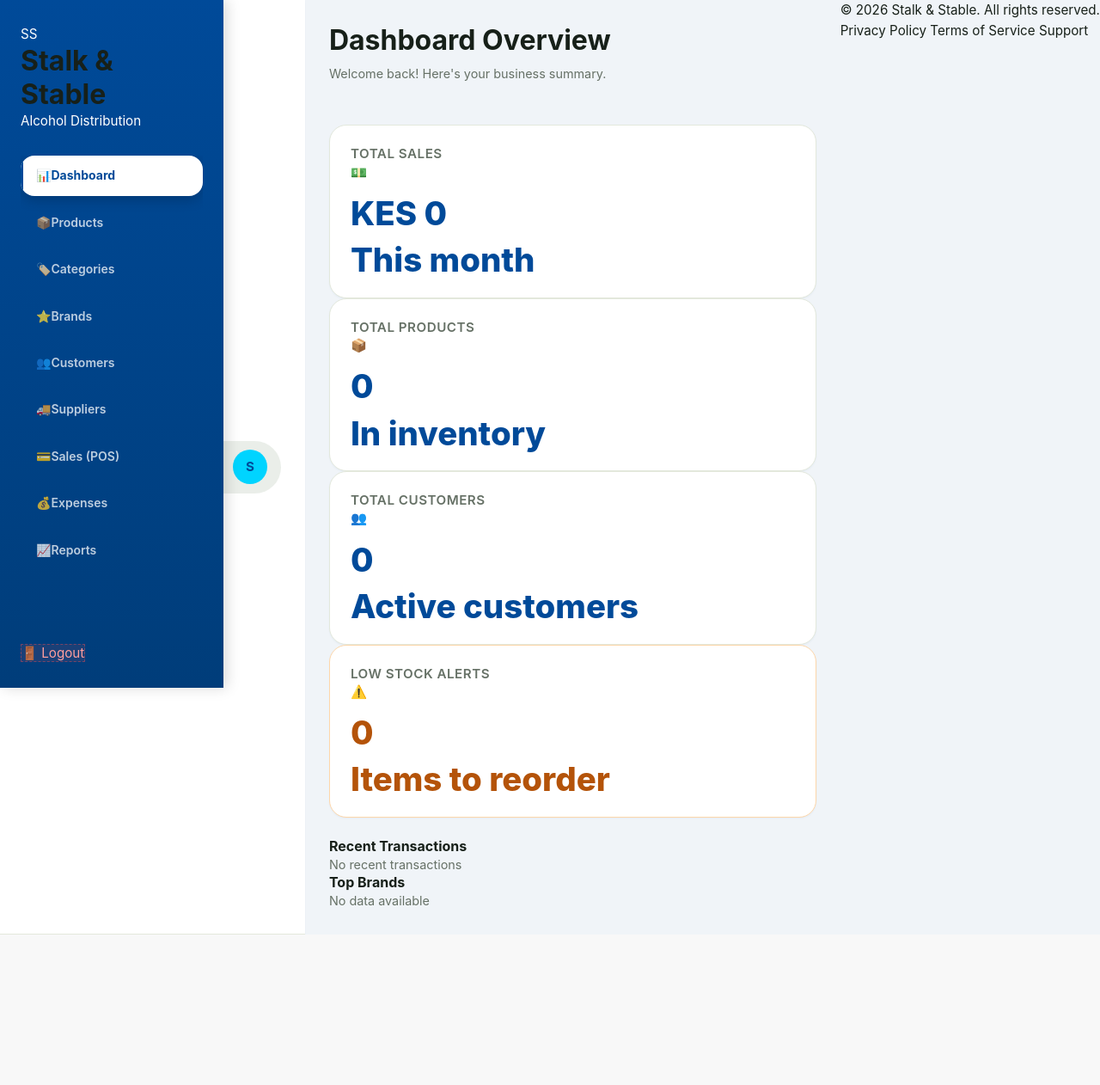
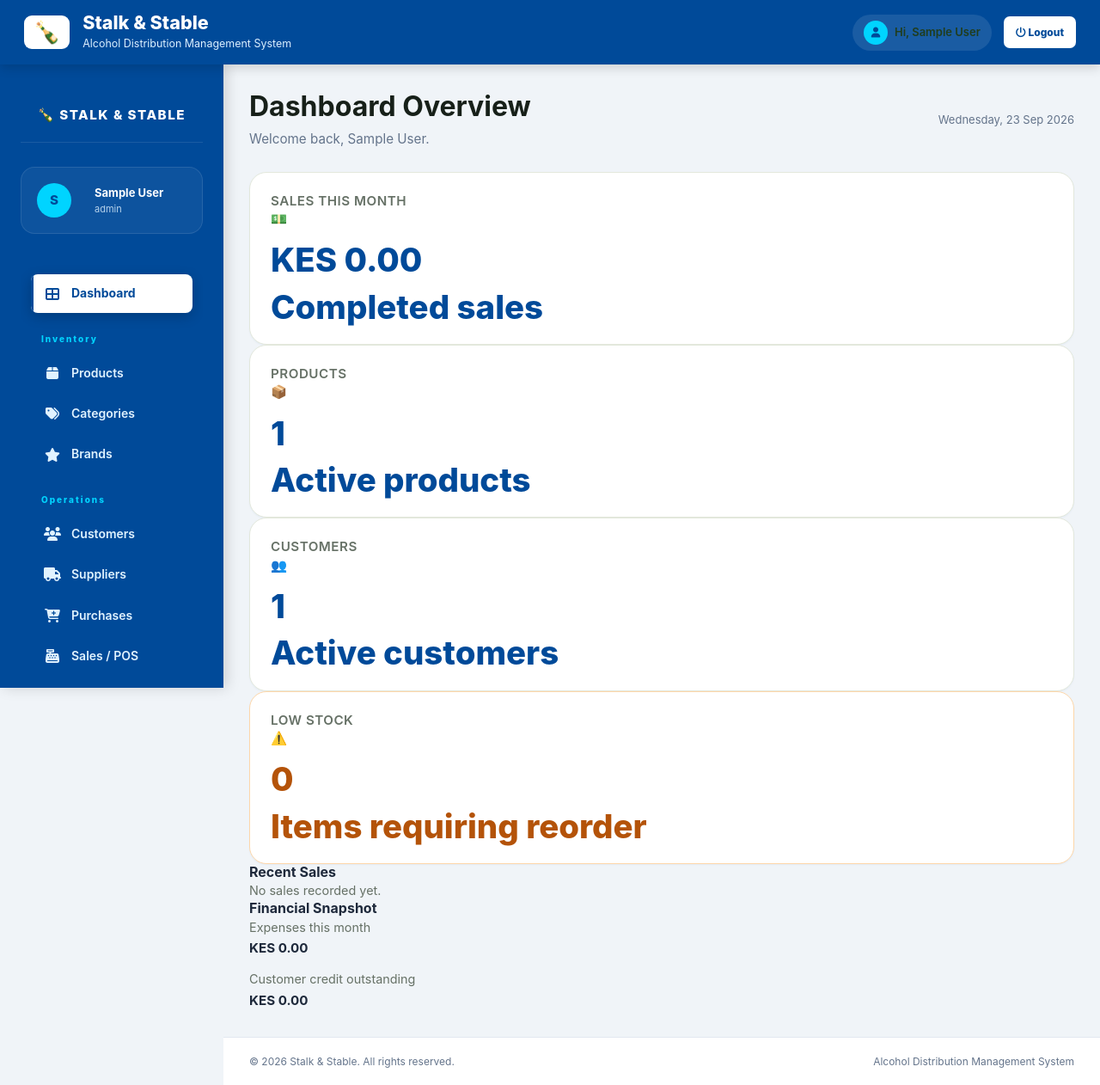
Before and after one commit to benjahwambua/stalk_stable, a PHP site: page /index.php in a window 1280 px wide. Shown: the whole page at 86% size. Before the commit the page ends 1087 px from the top, so only its background shows below. Run offline with PHP 8.4, Linux system fonts and the light colour scheme; the visitor is signed in with stand-in values (Sample User, id 1); tables that the repository leaves empty or names only in its code hold one stand-in row (values such as "Sample post").

Commit message:
Build core index.php with shared layout

```diff
--- a/index.php
+++ b/index.php
@@ -1,179 +1,80 @@
 <?php
-session_start();
+declare(strict_types=1);
 
-// Protect page (must be logged in)
-if (!isset($_SESSION['user_id'])) {
-    header("Location: auth/login.php");
-    exit();
+require_once __DIR__ . '/includes/auth.php';
+require_once __DIR__ . '/config/db.php';
+
+$pageTitle = 'Dashboard';
+
+function scalar(PDO $db, string $sql): int|float
+{
+    return $db->query($sql)->fetchColumn() ?: 0;
 }
 
-require_once("config/db.php");
+$totalProducts = (int)scalar($conn, "SELECT COUNT(*) FROM products WHERE status = 'Active'");
+$totalCustomers = (int)scalar($conn, "SELECT COUNT(*) FROM customers WHERE status = 'Active'");
+$lowStock = (int)scalar($conn, "SELECT COUNT(*) FROM products WHERE status = 'Active' AND stock_quantity <= reorder_level");
+$monthSales = (float)scalar($conn, "SELECT COALESCE(SUM(total_amount),0) FROM sales WHERE sale_status = 'Completed' AND YEAR(sale_date)=YEAR(CURDATE()) AND MONTH(sale_date)=MONTH(CURDATE())");
+$monthExpenses = (float)scalar($conn, "SELECT COALESCE(SUM(amount),0) FROM expenses WHERE YEAR(expense_date)=YEAR(CURDATE()) AND MONTH(expense_date)=MONTH(CURDATE())");
+$creditBalance = (float)scalar($conn, "SELECT COALESCE(SUM(balance),0) FROM customers WHERE status='Active' AND balance > 0");
+
+$recentSales = $conn->query(
+    "SELECT s.invoice_number, s.sale_date, s.total_amount, c.customer_name
+     FROM sales s
+     LEFT JOIN customers c ON c.id=s.customer_id
+     WHERE s.sale_status='Completed'
+     ORDER BY s.id DESC LIMIT 8"
+)->fetchAll();
+
+require_once __DIR__ . '/includes/header.php';
+require_once __DIR__ . '/includes/sidebar.php';
 ?>
+<main class="content">
+    <div class="content-header" style="display:flex;justify-content:space-between;align-items:center;gap:15px;margin-bottom:25px">
+        <div>
+            <h1 style="margin:0">Dashboard Overview</h1>
+            <p style="color:#64748b;margin:7px 0 0">Welcome back, <?= e($_SESSION['full_name'] ?? 'User') ?>.</p>
+        </div>
+        <div style="color:#64748b;font-size:13px"><?= date('l, d M Y') ?></div>
+    </div>
 
-<!DOCTYPE html>
-<html lang="en">
-<head>
-    <meta charset="UTF-8">
-    <meta name="viewport" content="width=device-width, initial-scale=1.0">
-    <title>Stalk & Stable Dashboard</title>
-    <link rel="stylesheet" href="assets/css/style.css">
-</head>
-<body>
-    <div class="app-shell">
-        <!-- SIDEBAR -->
-        <aside class="sidebar">
-            <div class="sidebar-header">
-                <div class="brand-block">
-                    <div class="brand-mark">SS</div>
-                    <div>
-                        <h1>Stalk & Stable</h1>
-                        <p class="brand-subtitle">Alcohol Distribution</p>
-                    </div>
+    <div class="cards-grid">
+        <div class="card"><div class="card-header"><h3>Sales This Month</h3><span class="card-icon">💵</span></div><p class="card-value">KES <?= number_format($monthSales,2) ?></p><p class="card-subtitle">Completed sales</p></div>
+        <div class="card"><div class="card-header"><h3>Products</h3><span class="card-icon">📦</span></div><p class="card-value"><?= number_format($totalProducts) ?></p><p class="card-subtitle">Active products</p></div>
+        <div class="card"><div class="card-header"><h3>Customers</h3><span class="card-icon">👥</span></div><p class="card-value"><?= number_format($totalCustomers) ?></p><p class="card-subtitle">Active customers</p></div>
+        <div class="card card-alert"><div class="card-header"><h3>Low Stock</h3><span class="card-icon">⚠️</span></div><p class="card-value"><?= number_format($lowStock) ?></p><p class="card-subtitle">Items requiring reorder</p></div>
+    </div>
+
+    <div class="stats-section">
+        <div class="stat-card">
+            <h4>Recent Sales</h4>
+            <?php if (!$recentSales): ?>
+                <p class="text-muted">No sales recorded yet.</p>
+            <?php else: ?>
+                <div style="overflow:auto">
+                    <table style="width:100%;border-collapse:collapse">
+                        <thead><tr><th style="text-align:left;padding:10px">Invoice</th><th style="text-align:left;padding:10px">Customer</th><th style="text-align:left;padding:10px">Date</th><th style="text-align:right;padding:10px">Amount</th></tr></thead>
+                        <tbody>
+                        <?php foreach ($recentSales as $sale): ?>
+                            <tr style="border-top:1px solid #e2e8f0">
+                                <td style="padding:10px"><?= e($sale['invoice_number']) ?></td>
+                                <td style="padding:10px"><?= e($sale['customer_name'] ?: 'Walk-in Customer') ?></td>
+                                <td style="padding:10px"><?= e(date('d M Y H:i', strtotime($sale['sale_date']))) ?></td>
+                                <td style="padding:10px;text-align:right">KES <?= number_format((float)$sale['total_amount'],2) ?></td>
+                            </tr>
+                        <?php endforeach; ?>
+                        </tbody>
+                    </table>
                 </div>
+            <?php endif; ?>
+        </div>
+        <div class="stat-card">
+            <h4>Financial Snapshot</h4>
+            <div style="display:grid;gap:12px">
+                <div><span class="text-muted">Expenses this month</span><strong style="display:block">KES <?= number_format($monthExpenses,2) ?></strong></div>
+                <div><span class="text-muted">Customer credit outstanding</span><strong style="display:block">KES <?= number_format($creditBalance,2) ?></strong></div>
             </div>
-
-            <nav class="sidebar-nav">
-                <ul>
-                    <li><a href="index.php" class="nav-link active">
-                        <span class="nav-icon">📊</span>
-                        <span>Dashboard</span>
-                    </a></li>
-                    <li><a href="modules/products/" class="nav-link">
-                        <span class="nav-icon">📦</span>
-                        <span>Products</span>
-                    </a></li>
-                    <li><a href="modules/categories/" class="nav-link">
-                        <span class="nav-icon">🏷️</span>
-                        <span>Categories</span>
-                    </a></li>
-                    <li><a href="modules/brands/" class="nav-link">
-                        <span class="nav-icon">⭐</span>
-                        <span>Brands</span>
-                    </a></li>
-                    <li><a href="modules/customers/" class="nav-link">
-                        <span class="nav-icon">👥</span>
-                        <span>Customers</span>
-                    </a></li>
-                    <li><a href="modules/suppliers/" class="nav-link">
-                        <span class="nav-icon">🚚</span>
-                        <span>Suppliers</span>
-                    </a></li>
-                    <li><a href="modules/sales/" class="nav-link">
-                        <span class="nav-icon">💳</span>
-                        <span>Sales (POS)</span>
-                    </a></li>
-                    <li><a href="modules/expenses/" class="nav-link">
-                        <span class="nav-icon">💰</span>
-                        <span>Expenses</span>
-                    </a></li>
-                    <li><a href="modules/reports/" class="nav-link">
-                        <span class="nav-icon">📈</span>
-                        <span>Reports</span>
-                    </a></li>
-                </ul>
-            </nav>
-
-            <div class="sidebar-footer">
-                <a href="auth/logout.php" class="nav-link logout-link">
-                    <span class="nav-icon">🚪</span>
-                    <span>Logout</span>
-                </a>
-            </div>
-        </aside>
-
-        <!-- MAIN CONTENT -->
-        <div class="main-wrapper">
-            <!-- TOP BAR -->
-            <header class="topbar">
-                <div class="topbar-left">
-                    <h2>Dashboard</h2>
-                </div>
-                <div class="topbar-right">
-                    <div class="user-section">
-                        <div class="user-info">
-                            <p class="user-name"><?php echo htmlspecialchars($_SESSION['full_name']); ?></p>
-                            <p class="user-role"><?php echo htmlspecialchars($_SESSION['role']); ?></p>
-                        </div>
-                        <div class="user-avatar">
-                            <?php echo strtoupper(substr($_SESSION['full_name'], 0, 1)); ?>
-                        </div>
-                    </div>
-                </div>
-            </header>
-
-            <!-- MAIN CONTENT -->
-            <main class="main-content">
-                <div class="content-header">
-                    <div>
-                        <h1>Dashboard Overview</h1>
-                        <p class="text-muted">Welcome back! Here's your business summary.</p>
-                    </div>
-                </div>
-
-                <!-- DASHBOARD CARDS -->
-                <div class="cards-grid">
-                    <div class="card">
-                        <div class="card-header">
-                            <h3>Total Sales</h3>
-                            <span class="card-icon">💵</span>
-                        </div>
-                        <p class="card-value">KES 0</p>
-                        <p class="card-subtitle">This month</p>
-                    </div>
-
-                    <div class="card">
-                        <div class="card-header">
-                            <h3>Total Products</h3>
-                            <span class="card-icon">📦</span>
-                        </div>
-                        <p class="card-value">0</p>
-                        <p class="card-subtitle">In inventory</p>
-                    </div>
-
-                    <div class="card">
-                        <div class="card-header">
-                            <h3>Total Customers</h3>
-                            <span class="card-icon">👥</span>
-                        </div>
-                        <p class="card-value">0</p>
-                        <p class="card-subtitle">Active customers</p>
-                    </div>
-
-                    <div class="card card-alert">
-                        <div class="card-header">
-                            <h3>Low Stock Alerts</h3>
-                            <span class="card-icon">⚠️</span>
-                        </div>
-                        <p class="card-value">0</p>
-                        <p class="card-subtitle">Items to reorder</p>
-                    </div>
-                </div>
-
-                <!-- QUICK STATS -->
-                <div class="stats-section">
-                    <div class="stat-card">
-                        <h4>Recent Transactions</h4>
-                        <p class="text-muted">No recent transactions</p>
-                    </div>
-                    <div class="stat-card">
-                        <h4>Top Brands</h4>
-                        <p class="text-muted">No data available</p>
-                    </div>
-                </div>
-            </main>
-
-            <!-- FOOTER -->
-            <footer class="footer">
-                <div class="footer-content">
-                    <p>&copy; 2026 Stalk & Stable. All rights reserved.</p>
-                    <div class="footer-links">
-                        <a href="#">Privacy Policy</a>
-                        <a href="#">Terms of Service</a>
-                        <a href="#">Support</a>
-                    </div>
-                </div>
-            </footer>
         </div>
     </div>
-</body>
-</html>
+</main>
+<?php require_once __DIR__ . '/includes/footer.php'; ?>
```
